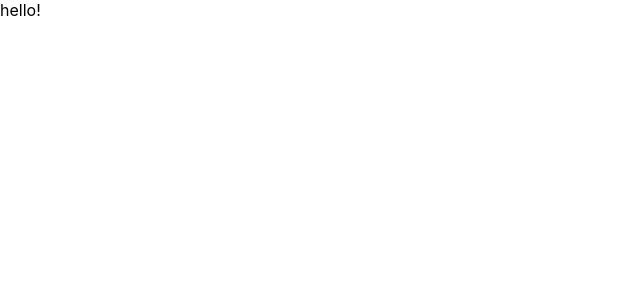
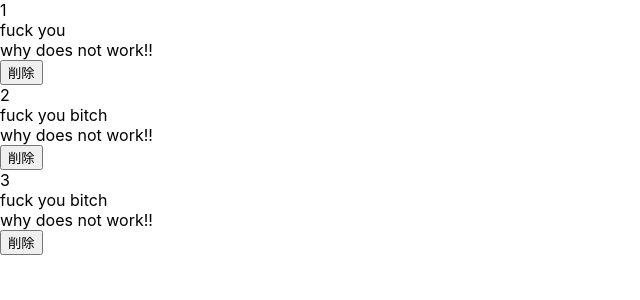
Before and after one commit to yuyaamano23/next_todo_api, a Next.js app: page / in a window 1280 px wide. Shown: the top 300 px of the page, without its empty margins (0-640 px from the left). Built offline with nearby package versions, Linux system fonts and the light colour scheme.

Commit message:
index.tsxから直でitemコンポーネントを呼び出し仮データぶっ込みまでできた

```diff
--- a/src/components/TodoItem.tsx
+++ b/src/components/TodoItem.tsx
@@ -1,16 +1,16 @@
 import React from 'react'
-import { TodoItem } from 'components/Types'
+import { Todo } from 'components/Types'
 
 type Props = {
-  todos: TodoItem
+  todo: Todo
 }
 
-const TodoItem: React.FC<Props> = ({ todos }) => {
+const TodoItem: React.FC<Props> = ({ todo }) => {
   return (
     <>
-      <div>{todos.id}</div>
-      <div>{todos.title}</div>
-      <div>{todos.content}</div>
+      <div>{todo.id}</div>
+      <div>{todo.title}</div>
+      <div>{todo.content}</div>
       <button>削除</button>
     </>
   )
--- a/src/pages/index.tsx
+++ b/src/pages/index.tsx
@@ -1,8 +1,34 @@
 import React from 'react'
-import { NextPage } from 'next'
+import TodoItem from 'components/TodoItem'
 
-const Home: NextPage = () => {
-  return <div>hello!</div>
+const todos = [
+  {
+    id: 1,
+    title: 'fuck you',
+    content: 'why does not work!!',
+  },
+  {
+    id: 2,
+    title: 'fuck you bitch',
+    content: 'why does not work!!',
+  },
+  {
+    id: 3,
+    title: 'fuck you bitch',
+    content: 'why does not work!!',
+  },
+]
+
+const Index: React.FC = () => {
+  console.log(todos)
+  return (
+    <>
+      <div>
+        {todos.map((todo) => (
+          <TodoItem key={todo.id} todo={todo} />
+        ))}
+      </div>
+    </>
+  )
 }
-
-export default Home
+export default Index
```
